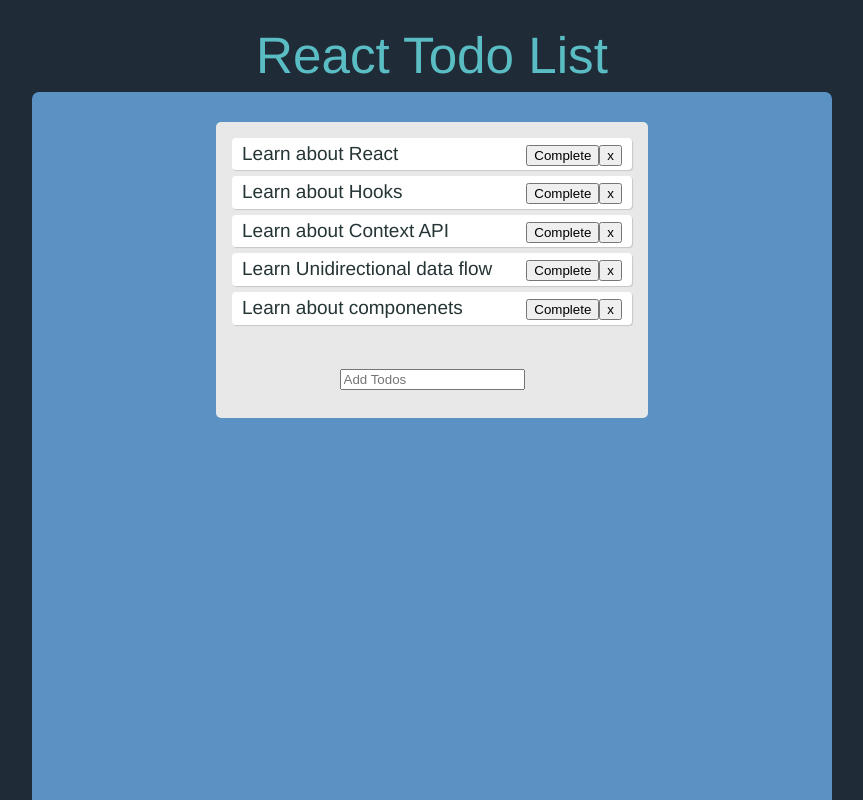
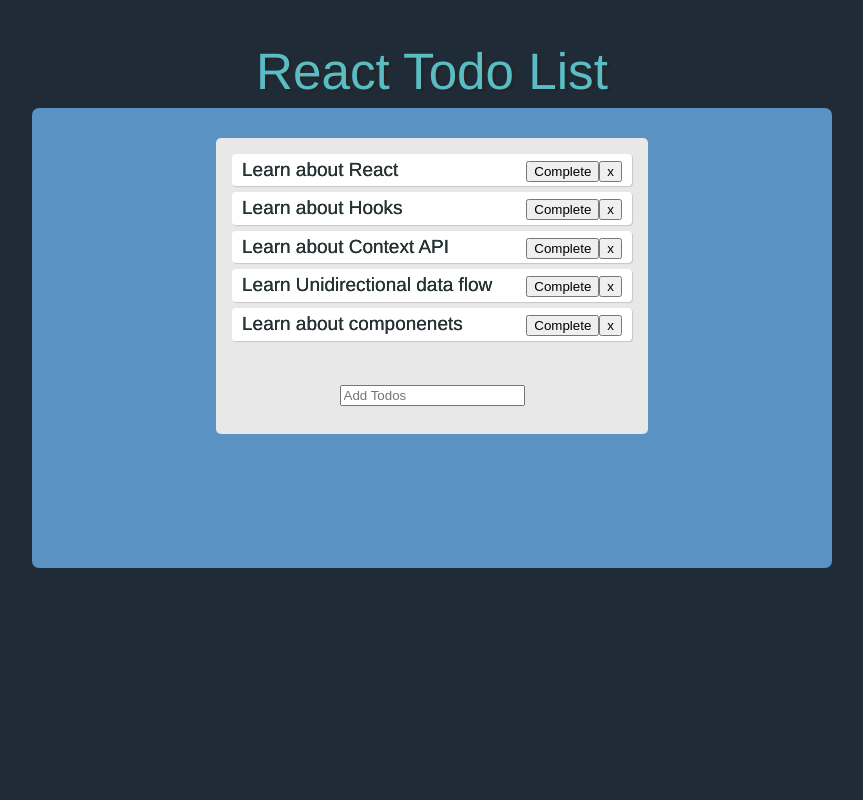
Before and after one commit to keegan-he/react_hooks_todo, a React (Create React App) app: page / in a window 1280 px wide. Shown: the top 800 px of the page, without its empty margins (208-1071 px from the left). Built offline with nearby package versions, Linux system fonts and the light colour scheme.

Commit message:
small tweak

```diff
--- a/src/App.css
+++ b/src/App.css
@@ -12,7 +12,7 @@
 .app {
   background: #5a92c4;
   padding: 30px;
-  height: 100vh;
+  height: 50vh;
   text-align: center;
   border-radius: 7px;
 }
@@ -23,6 +23,9 @@
   color: #5abdc4;
   text-align: center;
   font-family: Helvetica, sans-serif;
+  padding-top: 2vh;
+  text-shadow: 3px 2px rgb(38, 36, 36);
+  font-style: bold;
 }
 
 .todo-list {
@@ -33,6 +36,7 @@
   margin-left: auto; /* centers the element*/
   margin-right: auto; /* centers the element*/
   color: #253435;
+  text-shadow: 0px 0px rgb(0, 0, 0);
 }
 
 .todo {
@@ -46,4 +50,5 @@
   align-items: center;
   justify-content: space-between;
 
+
 }
```
